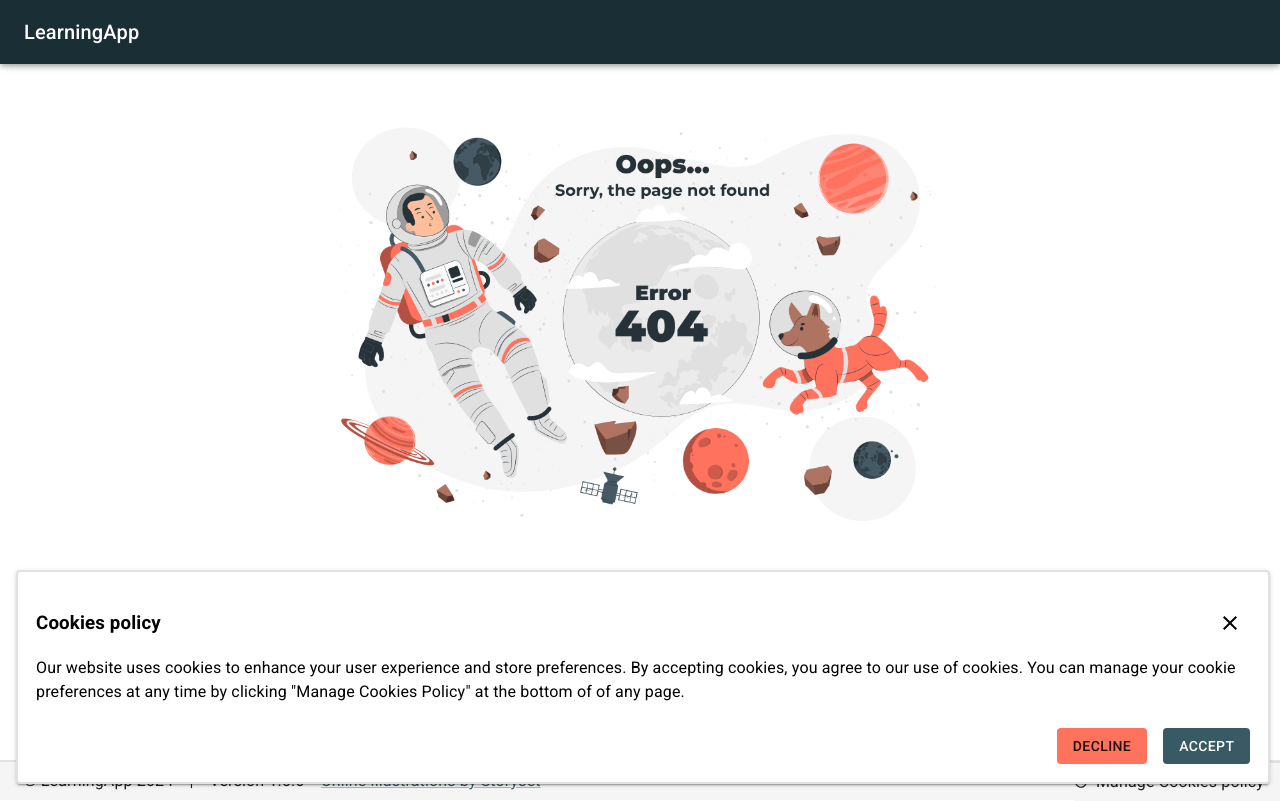
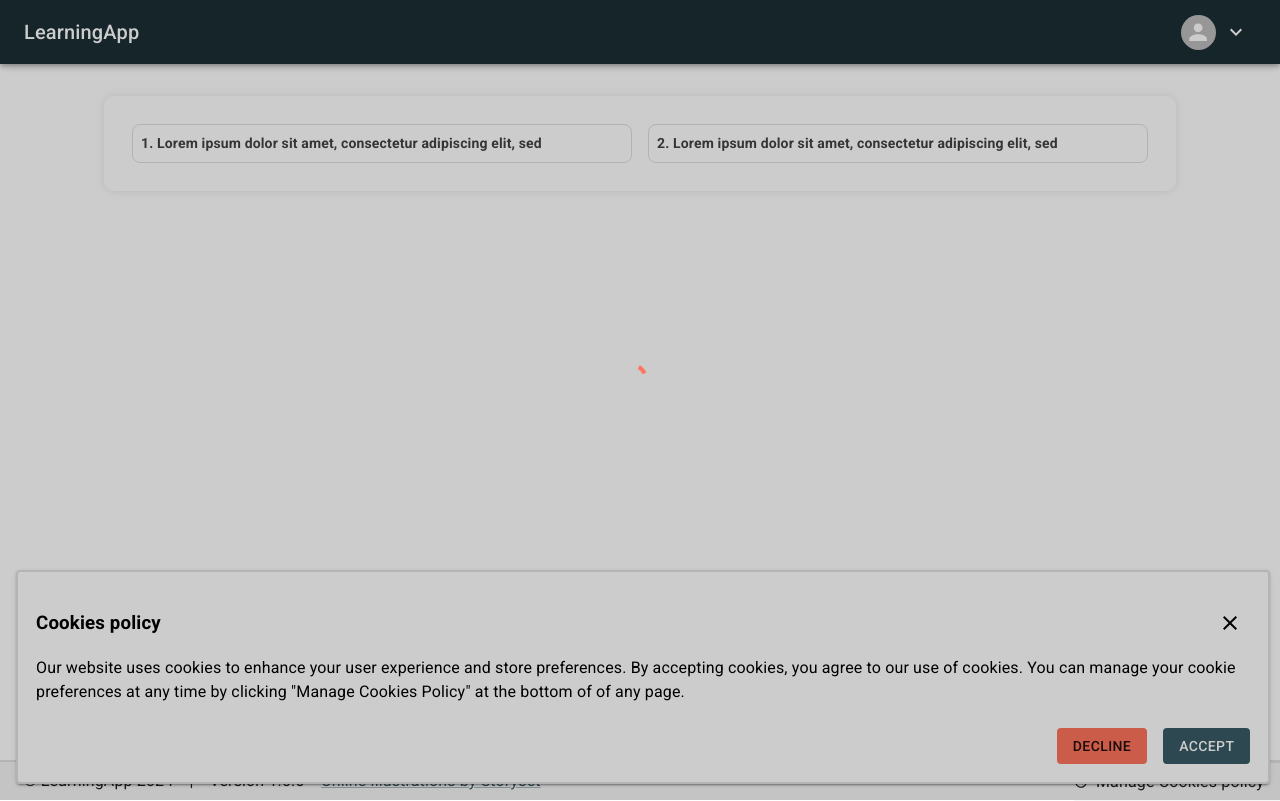
Before and after one commit to jacekcielecki/LearningAppWeb, a React (Create React App) app: page /quiz in a window 1280 px wide. Built offline with nearby package versions, Linux system fonts and the light colour scheme.

Commit message:
add quiz page

```diff
--- a/src/App.css
+++ b/src/App.css
@@ -88,3 +88,11 @@
   box-shadow: 0 0 10px 0 rgba(0,0,0,0.1);
   display: flex;
 }
+
+.quiz-content {
+  padding: 20px;
+  border-radius: 10px;
+  background-color: white;
+  box-shadow: 0 0 10px 0 rgba(0,0,0,0.1);
+  display: flex;
+}
--- a/src/App.tsx
+++ b/src/App.tsx
@@ -14,6 +14,7 @@ import Error from './pages/Error/Error';
 import AuthGuard from './components/Guards/AuthGuard';
 import Layout from './components/Layout/Layout';
 import Register from './pages/Register/Register';
+import Quiz from './pages/Quiz/Quiz';
 
 function App() {
   const [user, setUser] = useState<UserDto | null>(null);
@@ -30,6 +31,7 @@ function App() {
                   <Route path='/login' element={<Login />}/>
                   <Route path='/register' element={<Register />}/>
                   <Route path='/dashboard' element={<Dashboard />}/>
+                  <Route path='/quiz' element={<Quiz />}/>
                   <Route path='/error' element={<Error />}/>
                   <Route path='*' element={<NotFound />} />
                 </Routes>
--- /dev/null
+++ b/src/pages/Quiz/Quiz.tsx
@@ -0,0 +1,41 @@
+import styled from "@emotion/styled";
+import { Box, Grid } from "@mui/material";
+import grey from "@mui/material/colors/grey";
+
+const Answer = styled(Box)(() => ({
+    m: 1,
+    p: 1,
+    bgcolor: '#fff',
+    color: grey[800],
+    border: '1px solid',
+    borderColor: grey[300],
+    borderRadius: '8px',
+    fontSize: '0.875rem',
+    fontWeight: '700',
+    margin: '8px',
+    padding: '8px',
+    width: '500px'
+}));
+
+const Quiz = () => {
+    return (
+        <Box sx={{display: 'flex', justifyContent: 'center', alignContent: 'center'}}>
+            <div className='quiz-content'>
+                <Grid container rowSpacing={1}>
+                    <Grid item xs={6}>
+                        <Answer>
+                            {"1. Lorem ipsum dolor sit amet, consectetur adipiscing elit, sed"}
+                        </Answer>
+                    </Grid>
+                    <Grid item xs={6}>
+                        <Answer>
+                            {"2. Lorem ipsum dolor sit amet, consectetur adipiscing elit, sed"}
+                        </Answer>
+                    </Grid>
+                </Grid>
+            </div>
+        </Box>
+    );
+}
+
+export default Quiz;
--- a/src/routes.ts
+++ b/src/routes.ts
@@ -5,5 +5,6 @@ export const routes = [
   ];
 
 export const authRoutes = [
-    '/dashboard'
+    '/dashboard',
+    '/quiz'
   ];
```
